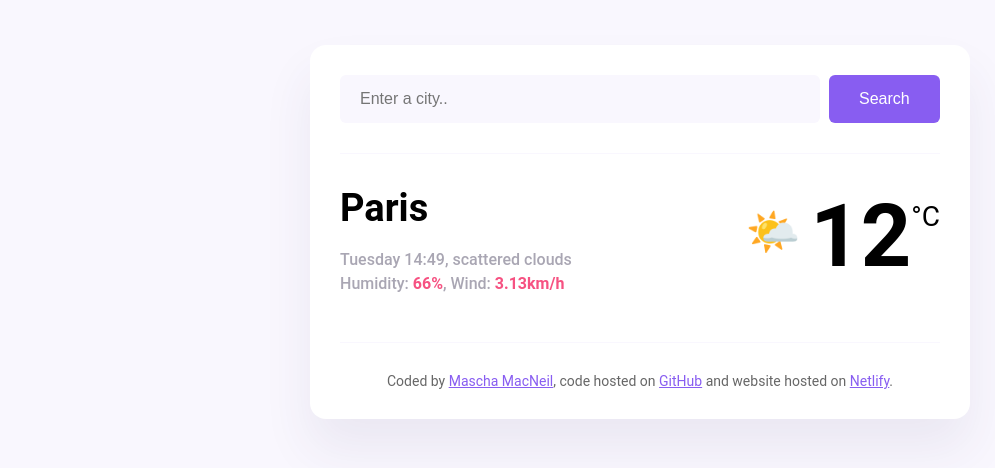
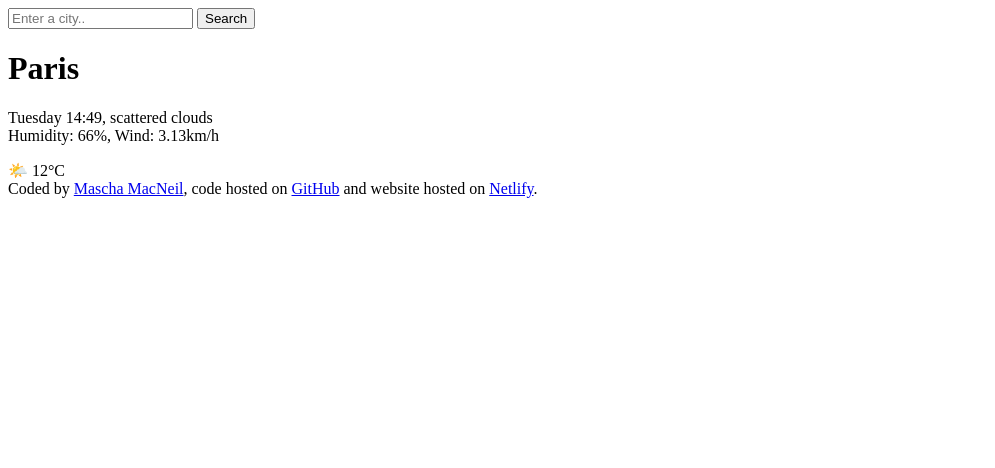
Before and after one commit to MaschaElizabeth/Lizzys-Weather-Application, a plain HTML site: page index.html in a window 1280 px wide. Shown: the whole page, without its empty margins (0-995 px from the left). Drawn offline with Linux system fonts and the light colour scheme.

Commit message:
Tried out the revert function
This reverts commit d56dc16a7c147287d62702a4973b2dcbbe6a7be3.

```diff
--- a/index.html
+++ b/index.html
@@ -3,38 +3,26 @@
   <head>
     <meta charset="UTF-8" />
     <meta name="viewport" content="width=device-width, initial-scale=1.0" />
-    <link rel="stylesheet" href="source/style.css" />
+    <link rel="stylesheet" href="src/style.css" />
     <title>Weather Application</title>
   </head>
   <body>
-    <div class="weather-app">
     <header>
-        <form class="search-form">
-          <input
-            type="search"
-            placeholder="Enter a city.."
-            required
-            class="search-form-input"
-          />
-          <input type="submit" value="Search" class="search-form-button" />
+      <form>
+        <input type="search" placeholder="Enter a city.." required />
+        <input type="submit" value="Search" />
       </form>
     </header>
     <main>
-        <div class="weather-app-data">
       <div>
-            <h1 class="weather-app-city">Paris</h1>
-            <p class="weather-app-details">
+        <h1>Paris</h1>
+        <p>
           Tuesday 14:49, scattered clouds
           <br />
-              Humidity: <strong>66%</strong>, Wind: <strong>3.13km/h</strong>
+          Humidity: 66%, Wind: 3.13km/h
         </p>
       </div>
-          <div class="weather-app-temperature-container">
-            <div class="weather-app-icon">🌤️</div>
-            <div class="weather-app-temperature">12</div>
-            <div class="weatehr-app-unit">°C</div>
-          </div>
-        </div>
+      <div>🌤️ 12°C</div>
     </main>
     <footer>
       Coded by
--- a/source/style.css
+++ /dev/null
@@ -1,95 +0,0 @@
-body {
-  background-color: #f9f7fe;
-  font-family: "Roboto", sans-serif;
-}
-
-a {
-  color: #885df1;
-}
-
-.weather-app {
-  background: white;
-  max-width: 600px;
-  margin: 45px auto;
-  box-shadow: 0 30px 50px rgba(65, 50, 100, 0.08);
-  border-radius: 16px;
-  padding: 30px;
-}
-
-header {
-  border-bottom: 1px solid #f9f7fe;
-  padding: 0 0 30px 0;
-}
-
-.search-form-input {
-  background-color: #f9f7fe;
-  border: none;
-  border-radius: 6px;
-  width: 80%;
-  font-size: 16px;
-  padding: 15px 20px;
-}
-
-.search-form-button {
-  background: #885df1;
-  padding: 15px 30px;
-  border: none;
-  font-size: 16px;
-  margin-left: 5px;
-  border-radius: 6px;
-  color: white;
-}
-
-main {
-  padding: 30px 0;
-}
-
-.weather-app-data {
-  display: flex;
-  justify-content: space-between;
-}
-
-.weather-app-city {
-  margin: 0;
-  font-size: 38px;
-  line-height: 48px;
-}
-
-.weather-app-details {
-  font-size: 16px;
-  color: rgba(39, 33, 66, 0.4);
-  line-height: 24px;
-  font-weight: 500;
-}
-
-.weather-app-details strong {
-  color: #f65282;
-}
-
-.weather-app-temperature-container {
-  display: flex;
-}
-
-.weather-app-icon {
-  font-size: 44px;
-  margin-top: 22px;
-}
-
-.weather-app-temperature {
-  font-size: 88px;
-  margin-left: 10px;
-  font-weight: bold;
-}
-
-.weatehr-app-unit {
-  margin-top: 16px;
-  font-size: 28px;
-}
-
-footer {
-  border-top: 1px solid #f9f7fe;
-  padding: 30px 0 0 0;
-  text-align: center;
-  font-size: 14px;
-  color: rgba(0, 0, 0, 0.6);
-}
```
Lines whose indentation alone changed are shown as unchanged.
